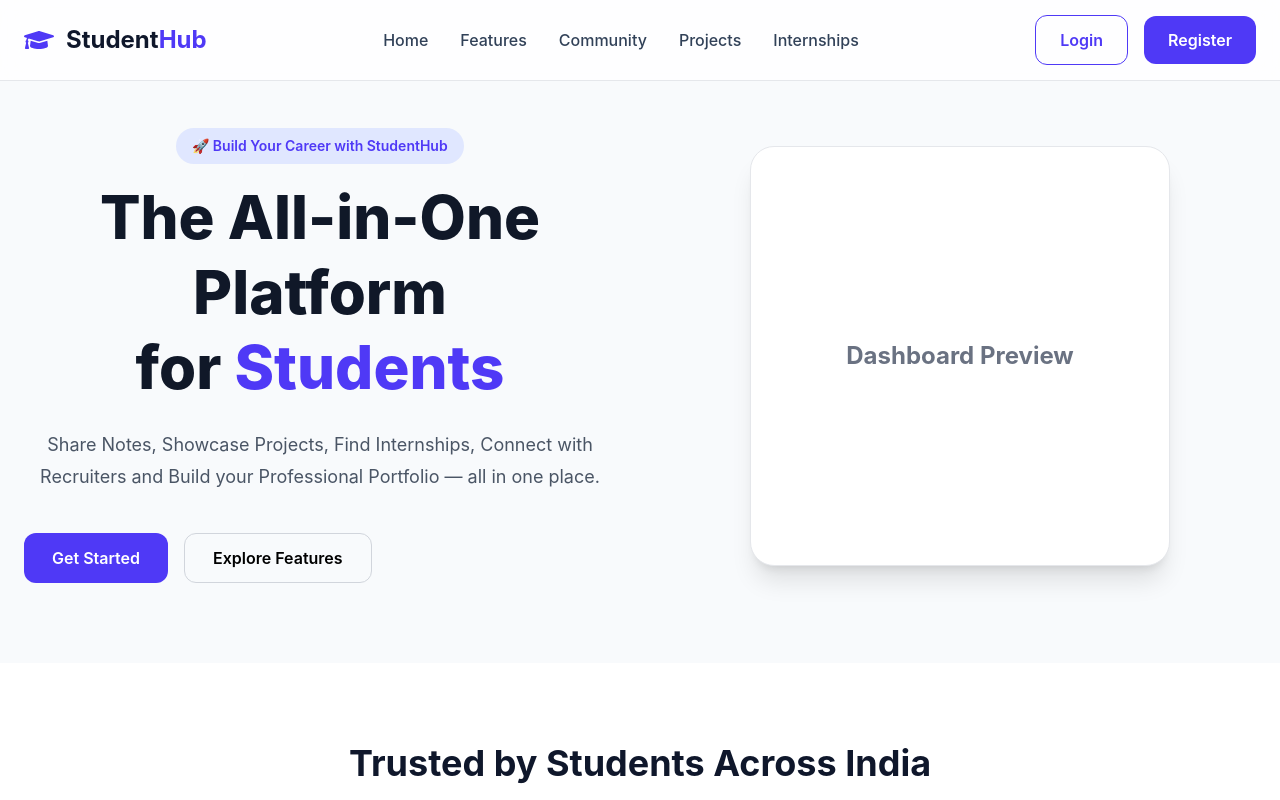
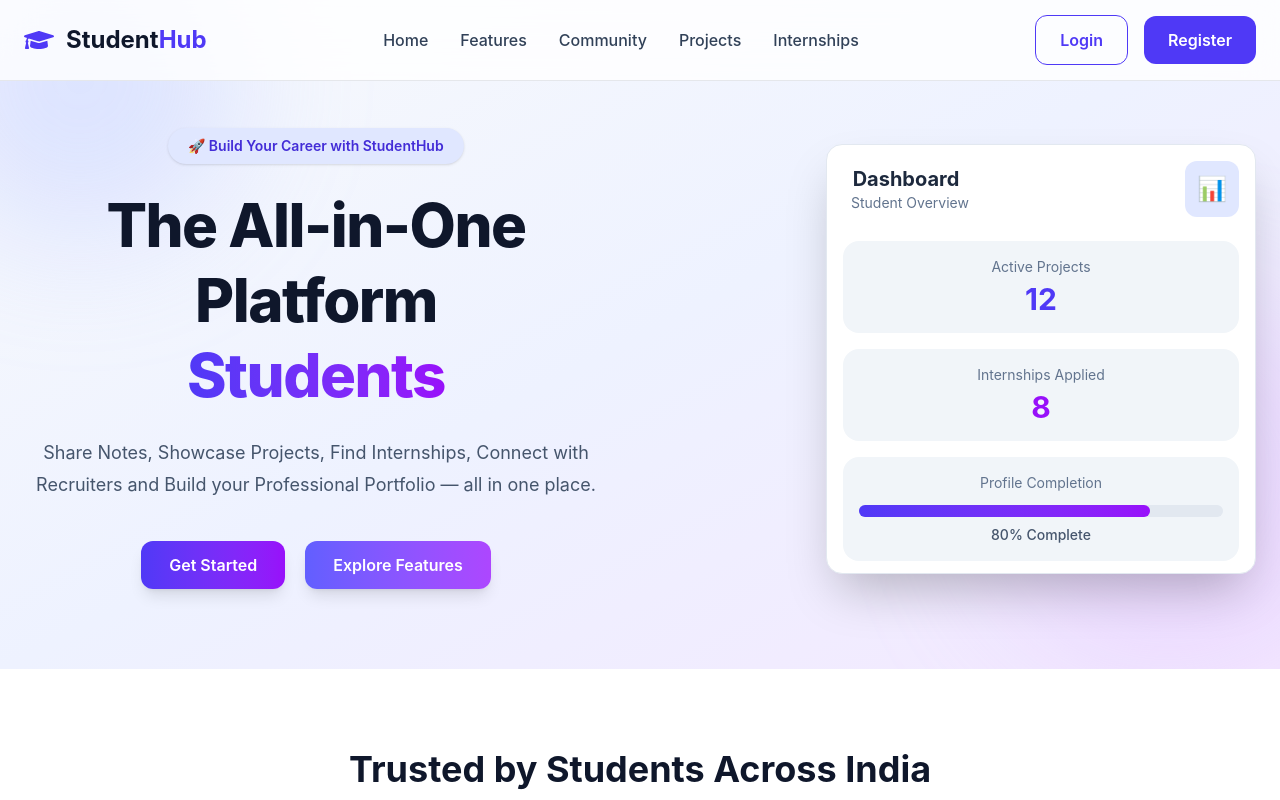
Before and after one commit to aditya01saini/studenthub, a React (Vite) app in the folder client/: page / in a window 1280 px wide. Shown: the top 800 px of the page. Built offline with nearby package versions, Linux system fonts and the light colour scheme.

Commit message:
Enhance hero section

```diff
--- a/client/src/components/landing/Hero/Hero.jsx
+++ b/client/src/components/landing/Hero/Hero.jsx
@@ -1,54 +1,108 @@
+import { motion } from "framer-motion";
+
 const Hero = () => {
   return (
-    <section className="bg-slate-50 pt-32 pb-20">
-      <div className="mx-auto flex max-w-7xl flex-col items-center gap-12 px-6 lg:flex-row">
+    <section className="relative overflow-hidden bg-gradient-to-br from-slate-50 via-indigo-50 to-purple-100 pt-32 pb-20">
+      {/* Background Blur */}
+      <div className="absolute -left-20 -top-20 h-80 w-80 rounded-full bg-indigo-300/30 blur-3xl"></div>
 
+      <div className="absolute -right-20 bottom-0 h-96 w-96 rounded-full bg-purple-300/30 blur-3xl"></div>
+
+      <div className="relative mx-auto flex max-w-7xl flex-col items-center gap-16 px-6 lg:flex-row">
         {/* Left Side */}
-        <div className="flex-1">
 
-          <p className="mb-4 inline-block rounded-full bg-indigo-100 px-4 py-2 text-sm font-semibold text-indigo-600">
+        <motion.div
+          className="flex-1"
+          initial={{ opacity: 0, x: -80 }}
+          animate={{ opacity: 1, x: 0 }}
+          transition={{ duration: 0.8 }}
+        >
+          {/* Badge */}
+
+          <p className="mb-6 inline-flex items-center rounded-full bg-indigo-100 px-5 py-2 text-sm font-semibold text-indigo-700 shadow-sm">
             🚀 Build Your Career with StudentHub
           </p>
 
-          <h1 className="text-5xl font-extrabold leading-tight text-gray-900 lg:text-6xl">
-            The All-in-One Platform <br />
-            for <span className="text-indigo-600">Students</span>
+          {/* Heading */}
+
+          <h1 className="text-5xl font-extrabold leading-tight tracking-tight text-slate-900 lg:text-6xl">
+            The All-in-One Platform
+            <br />
+            <span className="bg-gradient-to-r from-indigo-600 to-purple-600 bg-clip-text text-transparent">
+              Students
+            </span>
           </h1>
 
-          <p className="mt-6 text-lg leading-8 text-gray-600">
-            Share Notes, Showcase Projects, Find Internships,
-            Connect with Recruiters and Build your Professional Portfolio —
-            all in one place.
+          {/* Description */}
+
+          <p className="mt-6 max-w-2xl text-lg leading-8 text-slate-600">
+            Share Notes, Showcase Projects, Find Internships, Connect with
+            Recruiters and Build your Professional Portfolio — all in one place.
           </p>
 
-          <div className="mt-10 flex flex-wrap gap-4">
+          {/* Buttons */}
 
-            <button className="rounded-xl bg-indigo-600 px-7 py-3 font-semibold text-white transition hover:bg-indigo-700">
+          <div className="mt-10 flex justify-center flex-wrap gap-5">
+            <button className="rounded-xl bg-gradient-to-r from-indigo-600 to-purple-600 px-7 py-3 font-semibold text-white shadow-lg transition-all duration-300 hover:-translate-y-1 hover:shadow-2xl">
               Get Started
             </button>
 
-            <button className="rounded-xl border border-gray-300 px-7 py-3 font-semibold transition hover:border-indigo-600 hover:text-indigo-600">
+            <button className="rounded-xl bg-gradient-to-r from-indigo-500 to-purple-500 px-7 py-3 font-semibold text-white shadow-lg transition-all duration-300 hover:-translate-y-1 hover:shadow-2xl">
               Explore Features
             </button>
-
           </div>
-
-        </div>
+        </motion.div>
 
         {/* Right Side */}
 
-        <div className="flex flex-1 justify-center">
+        <motion.div
+          className="flex flex-1 justify-center lg:justify-end"
+          initial={{ opacity: 0, x: 80 }}
+          animate={{ opacity: 1, x: 0 }}
+          transition={{ duration: 0.8, delay: 0.2 }}
+        >
+          <div className="relative flex h-[430px] w-[430px] flex-col rounded-2xl border border-slate-200 bg-white p-4 shadow-2xl transition-all duration-500 hover:-translate-y-3 hover:shadow-[0_30px_60px_rgba(79,70,229,0.25)]">
+            {/* Top */}
 
-          <div className="flex h-[420px] w-[420px] items-center justify-center rounded-3xl border border-gray-200 bg-white shadow-xl">
+            <div className="mb-6 flex items-center justify-between">
+              <div>
+                <h3 className="text-xl font-bold text-slate-800">Dashboard</h3>
 
-            <h2 className="text-2xl font-bold text-gray-500">
-              Dashboard Preview
-            </h2>
+                <p className="text-sm ml-2 text-slate-500">Student Overview</p>
+              </div>
 
+              <div className="rounded-xl bg-indigo-100 p-3 text-2xl">📊</div>
+            </div>
+
+            {/* Cards */}
+
+            <div className="space-y-4">
+              <div className="rounded-2xl bg-slate-100 p-4">
+                <p className="text-sm text-slate-500">Active Projects</p>
+
+                <h2 className="mt-1 text-3xl font-bold text-indigo-600">12</h2>
+              </div>
+
+              <div className="rounded-2xl bg-slate-100 p-4">
+                <p className="text-sm text-slate-500">Internships Applied</p>
+
+                <h2 className="mt-1 text-3xl font-bold text-purple-600">8</h2>
+              </div>
+
+              <div className="rounded-2xl bg-slate-100 p-4">
+                <p className="text-sm text-slate-500">Profile Completion</p>
+
+                <div className="mt-3 h-3 w-full rounded-full bg-slate-200">
+                  <div className="h-3 w-4/5 rounded-full bg-gradient-to-r from-indigo-600 to-purple-600"></div>
+                </div>
+
+                <p className="mt-2 text-sm font-medium text-slate-600">
+                  80% Complete
+                </p>
+              </div>
+            </div>
           </div>
-
-        </div>
-
+        </motion.div>
       </div>
     </section>
   );
```
